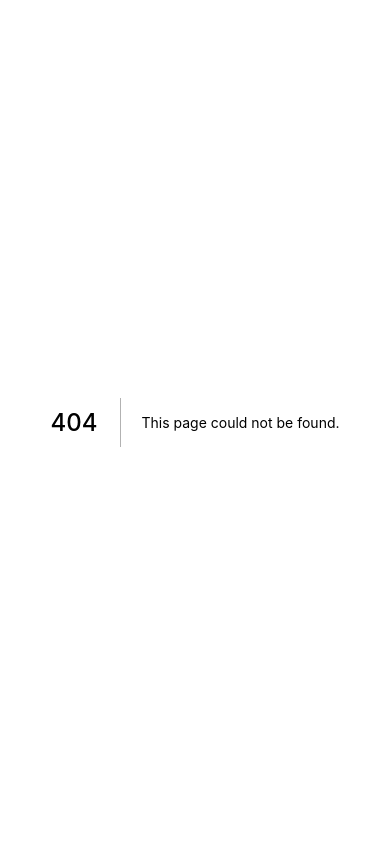
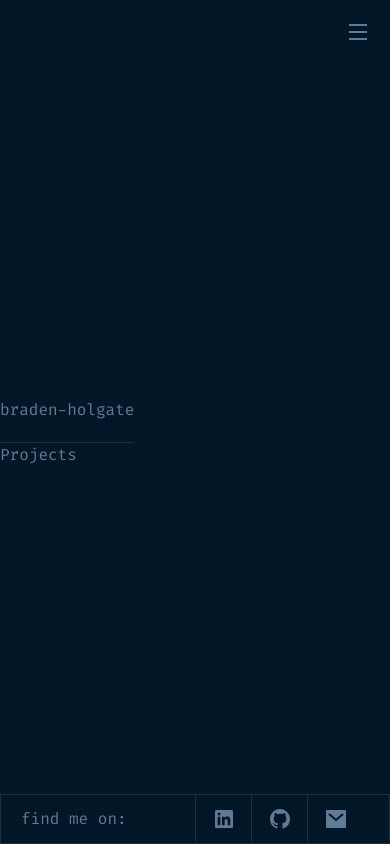
Before and after one commit to braden-holgate/jamstack-portfolio, a Next.js app: page /projects in a window 390 px wide. Before the commit this address had no page. Built offline with nearby package versions, Linux system fonts and the light colour scheme.

Commit message:
get name in hamburger menu to only display on Layout when not on home page to avoid having repeat of my name all over a tiny screen

```diff
--- a/components/HamburgerMenu.tsx
+++ b/components/HamburgerMenu.tsx
@@ -4,14 +4,16 @@ import Link from 'next/link'
 interface Props {
   isOpen: boolean;
   setIsOpen: Dispatch<SetStateAction<boolean>>;
+  home: boolean;
 }
 
-const HamburgerMenu: FC<Props> = ({ isOpen, setIsOpen }: Props) => {
+const HamburgerMenu: FC<Props> = ({ isOpen, setIsOpen, home }: Props) => {
+  console.log(home)
   return (
     <>
     <div className={isOpen ? 'flex flex-col w-full min-h-screen pl-5 pr-5 xl:hidden' : ''}>
       <header className='flex justify-between w-full py-5 border-b border-lines'>
-        <div className={isOpen ? '' : 'hidden'}>braden-holgate</div>
+        <div className={isOpen || !home ? '' : 'hidden'}>braden-holgate</div>
         <button onClick={() => setIsOpen(!isOpen)} className=''>
           <img className={!isOpen ? 'fixed top-5 right-5 xl:hidden': 'hidden'} src='/menu-line.svg' height={24} width={24} />
           <img className={isOpen ? '': 'hidden'} src='/close-line.svg' height={24} width={24} />
@@ -22,10 +24,10 @@ const HamburgerMenu: FC<Props> = ({ isOpen, setIsOpen }: Props) => {
         <Link href='/'>
           <a className=' py-5 border-b border-lines' aria-current='true'>_home</a>
         </Link>
-        <Link href=''>
+        <Link href='/projects'>
           <a className=' py-5 border-b border-lines'>_projects</a>
         </Link>
-        <Link href=''>
+        <Link href='/about'>
           <a className=' py-5 border-b border-lines'>_about</a>
         </Link>
         <Link href=''>
--- a/components/Layout.tsx
+++ b/components/Layout.tsx
@@ -8,13 +8,15 @@ import HamburgerMenu from './HamburgerMenu'
 
 type Props = {
   children?: React.ReactNode;
+  home: boolean;
 }
 
-export default function Layout({ children }: Props)  {
+
+export default function Layout({ children, home}: Props)  {
 
   const name: string = 'Braden Holgate'
   const [isOpen, setIsOpen] = useState(false)
-
+  console.log(home)
   return (
     <div className='flex min-h-screen min-w-full flex-col items-start justify-center
      box-border bg-primary-light text-secondary-grey'>
@@ -27,7 +29,7 @@ export default function Layout({ children }: Props)  {
         <meta name='og:title' content='Developer Portfolio' />
       </Head>
       <NavBar />
-      <HamburgerMenu isOpen={isOpen} setIsOpen={setIsOpen} />
+      <HamburgerMenu isOpen={isOpen} setIsOpen={setIsOpen} home={home}/>
       <ContactSideBar />
       {isOpen ? null : children}
       <footer className="hidden xl:flex sticky bottom-0 h-14 w-full items-center justify-center border-t">
--- a/pages/index.tsx
+++ b/pages/index.tsx
@@ -10,10 +10,11 @@ interface Props {
   setIsOpen: Dispatch<SetStateAction<boolean>>;
 }
 
+
 const Home: NextPage<Props> = ({isOpen, setIsOpen}: Props) => {
 
   return (
-    <Layout>
+    <Layout home={true}>
       <main className={isOpen ? 'hidden' : 'flex flex-1 flex-col w-full basis-full items-center fixed top-32 xl:justify-evenly xl:static xl:px-14 xl:flex-row'}>
         <section className='flex flex-col text-left w-4/5 xl:w-4/12'>
           <p className='text-lg xl:text-xl text-secondary-white' >Kia ora, I'm</p>
--- /dev/null
+++ b/pages/projects.tsx
@@ -0,0 +1,12 @@
+import React from 'react'
+import Layout from '../components/Layout'
+type Props = {}
+
+const Projects = (props: Props) => {
+  return (
+    <Layout>
+      <div>Projects</div>
+    </Layout>
+  )
+}
+export default Projects
```
Also changed, not shown: pages/AboutMe.tsx (deleted), pages/Projects.tsx (deleted), pages/about.tsx (added).
